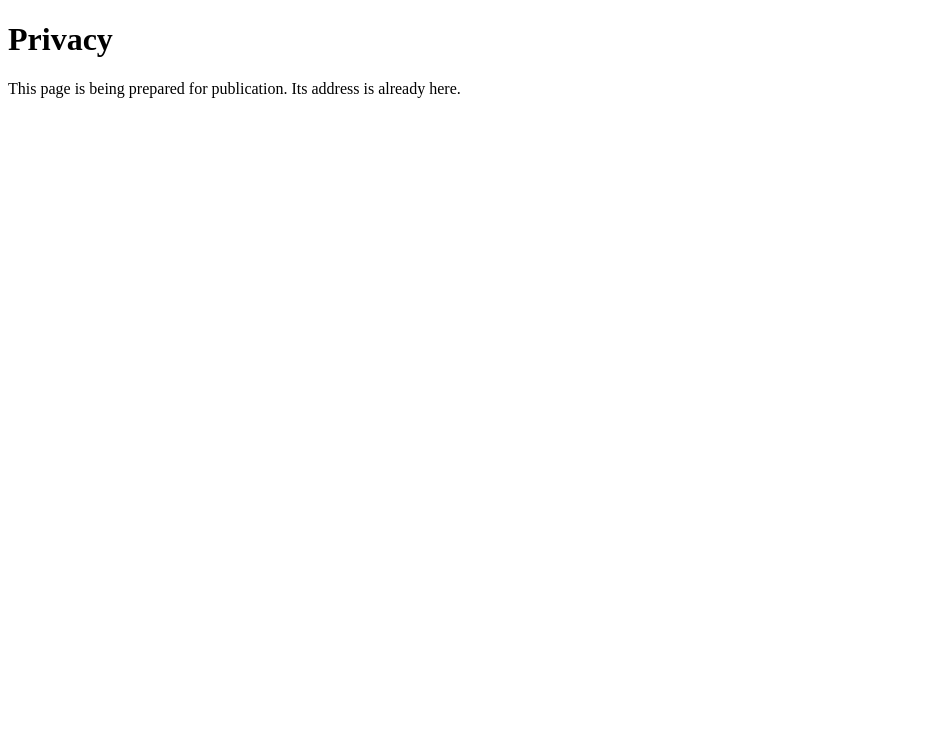
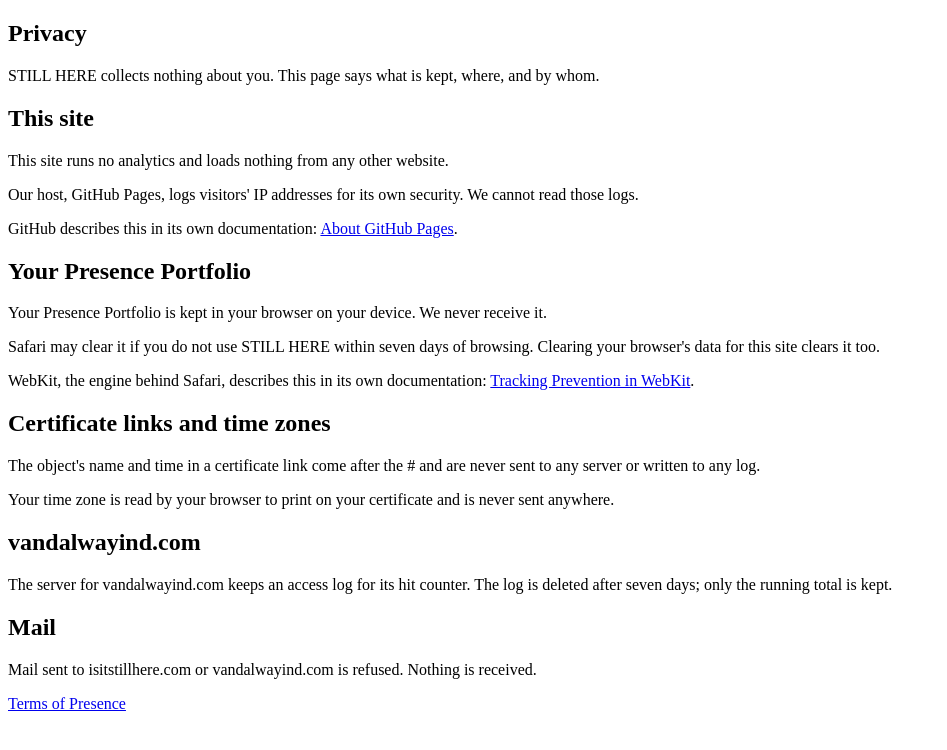
Before and after one commit to vandalway-industries/still-here, a website: page src/legal/privacy.html in a window 1280 px wide. Shown: the whole page, without its empty margins (0-947 px from the left). Drawn offline with Linux system fonts and the light colour scheme.

Commit message:
S9: Privacy, eight sentences, and the host's own documentation linked

```diff
--- a/src/legal/privacy.html
+++ b/src/legal/privacy.html
@@ -5,17 +5,42 @@
 <meta name="viewport" content="width=device-width, initial-scale=1">
 <!-- shell:head -->
 <title>Privacy — STILL HERE</title>
-<meta name="description" content="Privacy, from STILL HERE.">
-<meta name="sh-placeholder" content="true">
+<meta name="description" content="What STILL HERE keeps, what your browser keeps, and what our host logs.">
 </head>
 <body>
 <!-- shell:header -->
 <main>
   <div class="wrap">
-    <div class="page-intro">
+    <article class="legal">
       <h1 class="display">Privacy</h1>
-      <p>This page is being prepared for publication. Its address is already here.</p>
-    </div>
+      <p class="legal-lede">STILL HERE collects nothing about you. This page says what is kept, where, and by whom.</p>
+      <section aria-labelledby="privacy-site">
+        <h2 id="privacy-site" class="title">This site</h2>
+        <p>This site runs no analytics and loads nothing from any other website.</p>
+        <p>Our host, GitHub Pages, logs visitors' IP addresses for its own security. We cannot read those logs.</p>
+        <p class="legal-source">GitHub describes this in its own documentation: <a href="https://docs.github.com/en/pages/getting-started-with-github-pages/about-github-pages">About GitHub Pages</a>.</p>
+      </section>
+      <section aria-labelledby="privacy-portfolio">
+        <h2 id="privacy-portfolio" class="title">Your Presence Portfolio</h2>
+        <p>Your Presence Portfolio is kept in your browser on your device. We never receive it.</p>
+        <p>Safari may clear it if you do not use STILL HERE within seven days of browsing. Clearing your browser's data for this site clears it too.</p>
+        <p class="legal-source">WebKit, the engine behind Safari, describes this in its own documentation: <a href="https://webkit.org/tracking-prevention/">Tracking Prevention in WebKit</a>.</p>
+      </section>
+      <section aria-labelledby="privacy-links">
+        <h2 id="privacy-links" class="title">Certificate links and time zones</h2>
+        <p>The object's name and time in a certificate link come after the # and are never sent to any server or written to any log.</p>
+        <p>Your time zone is read by your browser to print on your certificate and is never sent anywhere.</p>
+      </section>
+      <section aria-labelledby="privacy-vandalway">
+        <h2 id="privacy-vandalway" class="title">vandalwayind.com</h2>
+        <p>The server for vandalwayind.com keeps an access log for its hit counter. The log is deleted after seven days; only the running total is kept.</p>
+      </section>
+      <section aria-labelledby="privacy-mail">
+        <h2 id="privacy-mail" class="title">Mail</h2>
+        <p>Mail sent to isitstillhere.com or vandalwayind.com is refused. Nothing is received.</p>
+      </section>
+      <p class="legal-links"><a href="/legal/terms">Terms of Presence</a></p>
+    </article>
   </div>
 </main>
 <!-- shell:footer -->
```
Also changed, not shown: PLAN.md (+1 -0 lines).
